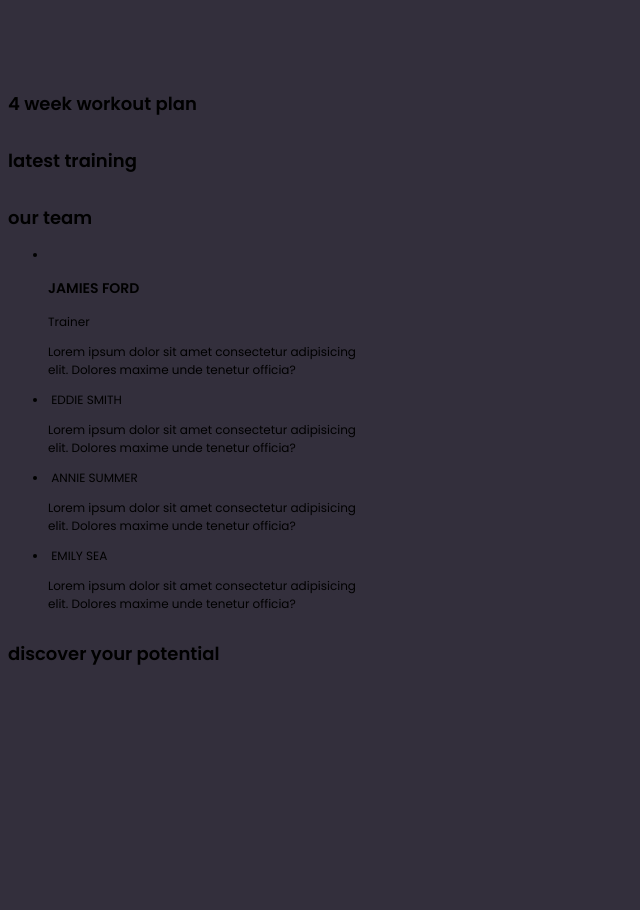
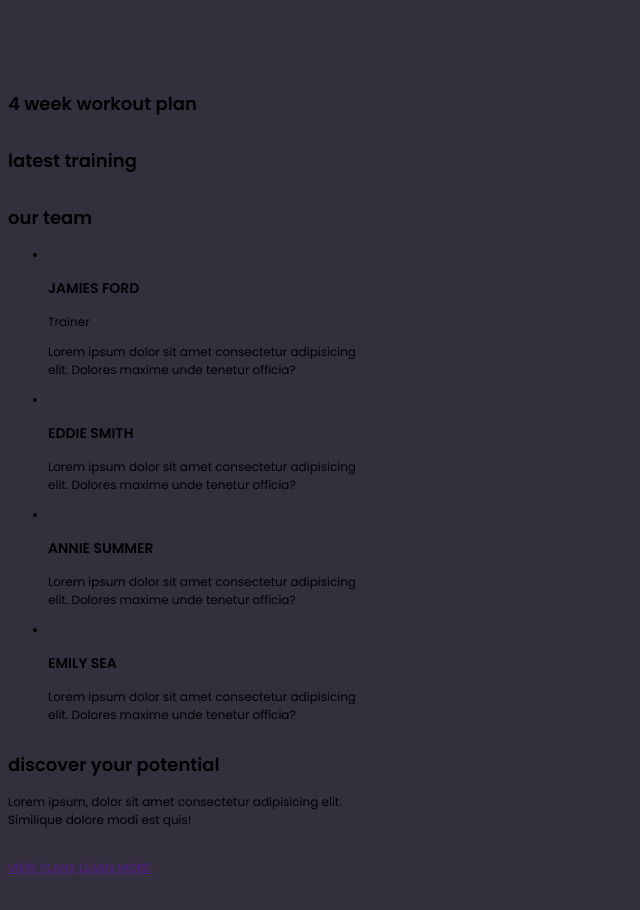
Before and after one commit to hh-web-21-7/css-project-team1, a plain HTML site: page index.html in a window 1280 px wide. Shown: the top 910 px of the page, without its empty margins (0-640 px from the left). Drawn offline with Linux system fonts and the light colour scheme.

Commit message:
Add discover text and anker

```diff
--- a/index.html
+++ b/index.html
@@ -39,7 +39,7 @@
           </li>
           <li>
             <img src="images/man-muskles.png" alt="" />
-            <span>EDDIE SMITH</span>
+            <h3>EDDIE SMITH</h3>
             <p>
               Lorem ipsum dolor sit amet consectetur adipisicing elit. Dolores
               maxime unde tenetur officia?
@@ -47,7 +47,7 @@
           </li>
           <li>
             <img src="images/woman-muskles.png" alt="" />
-            <span>ANNIE SUMMER</span>
+            <h3>ANNIE SUMMER</h3>
             <p>
               Lorem ipsum dolor sit amet consectetur adipisicing elit. Dolores
               maxime unde tenetur officia?
@@ -55,7 +55,7 @@
           </li>
           <li>
             <img src="images/woman-posing.png" alt="" />
-            <span>EMILY SEA</span>
+            <h3>EMILY SEA</h3>
             <p>
               Lorem ipsum dolor sit amet consectetur adipisicing elit. Dolores
               maxime unde tenetur officia?
@@ -65,6 +65,13 @@
       </section>
       <section>
         <h2>discover your potential</h2>
+        <p>
+          Lorem ipsum, dolor sit amet consectetur adipisicing elit. Similique
+          dolore modi est quis!
+        </p>
+        <br />
+        <a href="">VIEW PLANS</a>
+        <a href="">LEARN MORE</a>
       </section>
     </main>
     <footer></footer>
```
